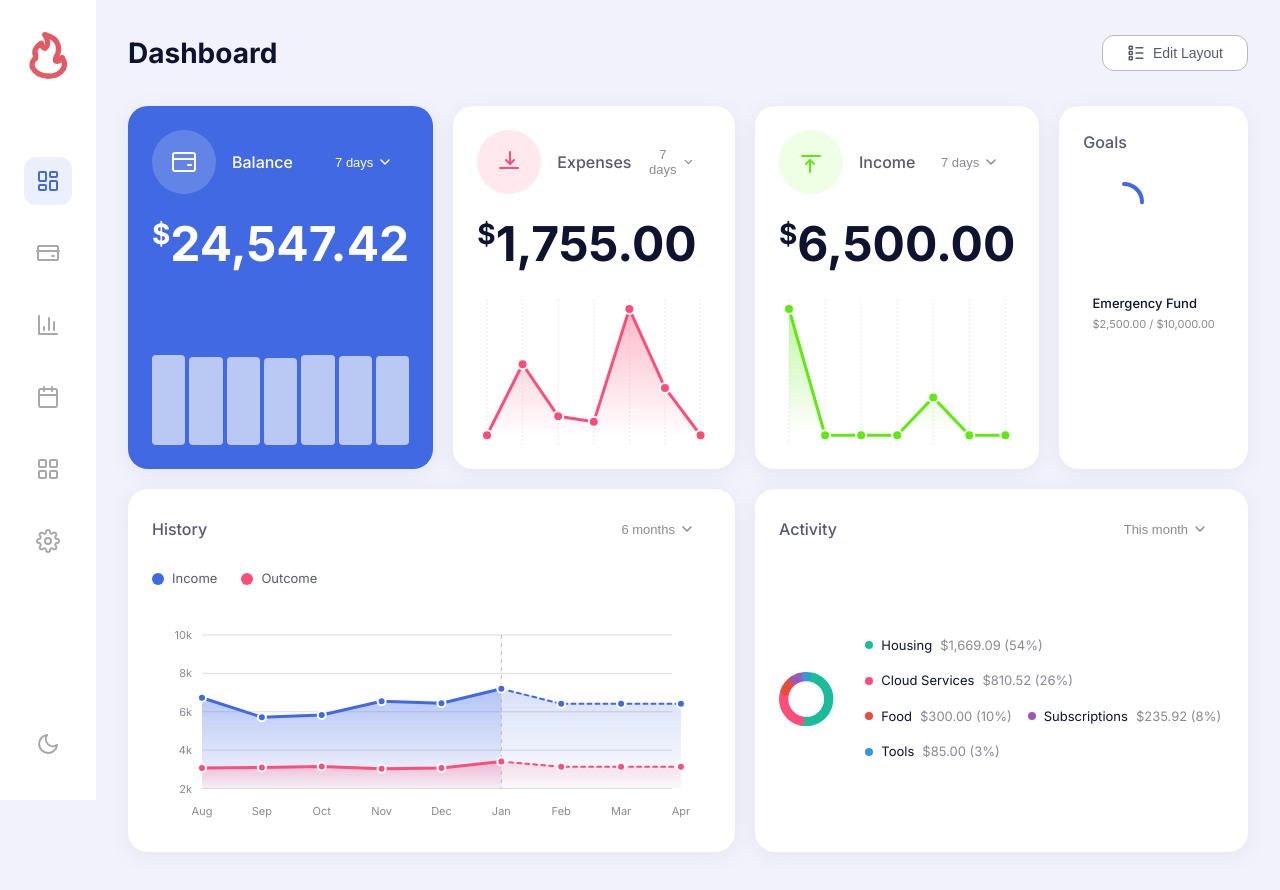
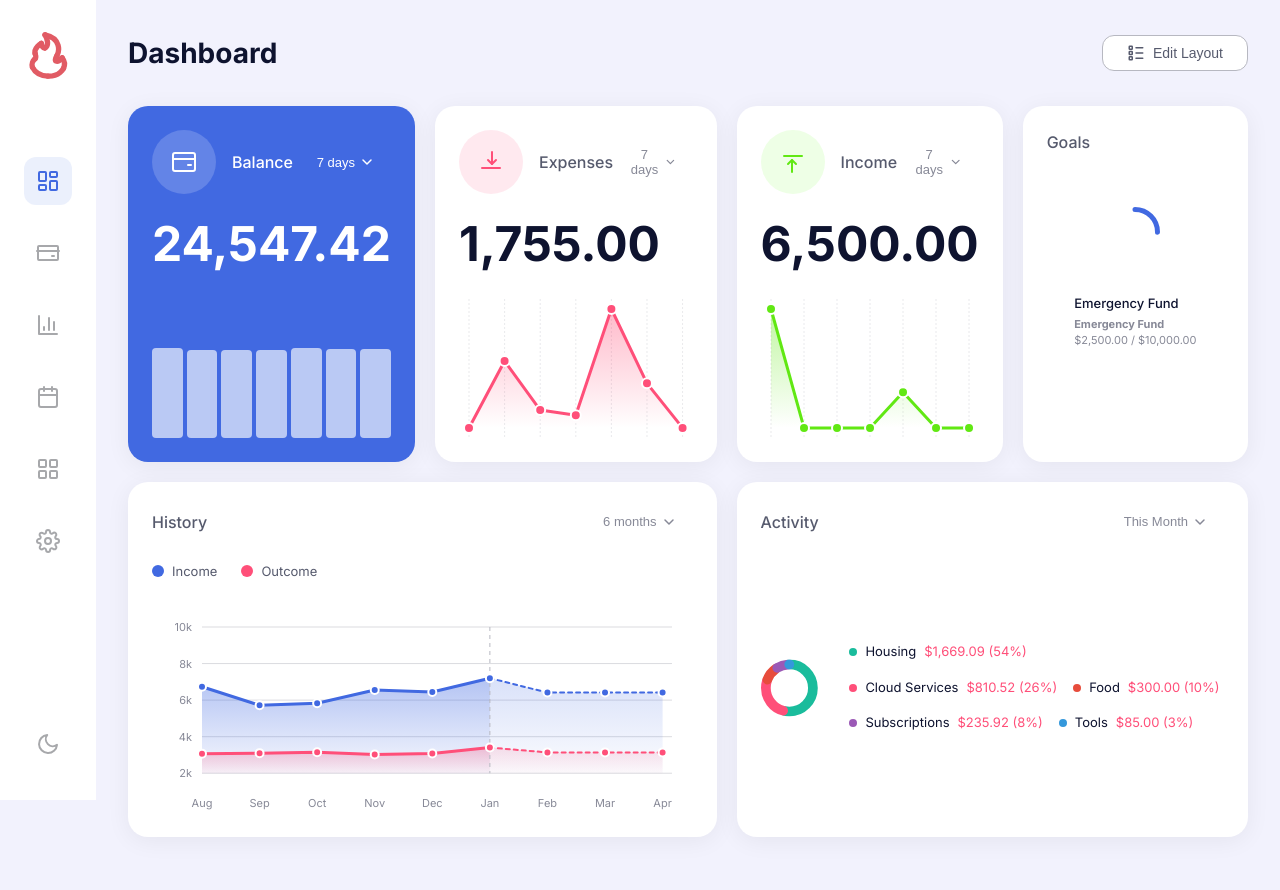
Before and after one commit to kmadsdev/BurnRate, a React (Vite) app in the folder BurnRate/: page / in a window 1280 px wide. Shown: the top 890 px of the page. Built offline with nearby package versions, Linux system fonts and the light colour scheme.

Commit message:
chore(widgets): updating widgets

```diff
--- a/BurnRate/src/components/Widgets/ActivityWidget.jsx
+++ b/BurnRate/src/components/Widgets/ActivityWidget.jsx
@@ -2,6 +2,7 @@ import { useState, useMemo } from 'react'
 import WidgetContainer from './WidgetContainer'
 import { useData } from '../../context/DataContext'
 import { getCategoryBreakdown, filterByPeriod, formatCurrency } from '../../utils/calculations'
+
 
 function DonutChart({ data, size = 140 }) {
     if (!data || data.length === 0) {
@@ -62,8 +63,8 @@ const periodToDays = {
 }
 
 function ActivityWidget({ size = '1x1' }) {
-    const { transactions } = useData()
-    const [period, setPeriod] = useState('This month')
+    const { transactions, currency } = useData()
+    const [period, setPeriod] = useState('This Month')
 
     const categoryData = useMemo(() => {
         const filterPeriod = periodToDays[period] || '30 days'
@@ -93,9 +94,9 @@ function ActivityWidget({ size = '1x1' }) {
                                         style={{ backgroundColor: category.color }}
                                     />
                                     <span>{category.name}</span>
-                                    <span style={{ marginLeft: 'auto', color: 'var(--text-muted)' }}>
-                                        {formatCurrency(category.amount)} ({category.value}%)
-                                    </span>
+                                    <div className="activity-amount" style={{ color: '#FF4F79' }}>
+                                        {formatCurrency(category.amount, currency)} ({category.value}%)
+                                    </div>
                                 </div>
                             ))
                         ) : (
--- a/BurnRate/src/components/Widgets/BalanceWidget.jsx
+++ b/BurnRate/src/components/Widgets/BalanceWidget.jsx
@@ -19,7 +19,7 @@ const periodToDays = {
 }
 
 function BalanceWidget({ size = '1x1' }) {
-    const { transactions } = useData()
+    const { transactions, currency } = useData()
     const [period, setPeriod] = useState('7 days')
 
     const days = periodToDays[period] || 7
@@ -44,7 +44,7 @@ function BalanceWidget({ size = '1x1' }) {
         >
             <div className="widget-value-container">
                 <div className="widget-value">
-                    <span className="widget-value-prefix">$</span>
+                    <span className="widget-value-prefix">{currency}</span>
                     {new Intl.NumberFormat('en-US', {
                         minimumFractionDigits: 2,
                         maximumFractionDigits: 2,
@@ -57,6 +57,7 @@ function BalanceWidget({ size = '1x1' }) {
                     data={historyData}
                     height={106}
                     barColor="rgba(255, 255, 255, 0.64)"
+                    currency={currency}
                 />
             </div>
         </WidgetContainer>
--- a/BurnRate/src/components/Widgets/ExpensesWidget.jsx
+++ b/BurnRate/src/components/Widgets/ExpensesWidget.jsx
@@ -13,7 +13,7 @@ const ExpensesIcon = () => (
 )
 
 function ExpensesWidget({ size = '1x1' }) {
-    const { transactions } = useData()
+    const { transactions, currency } = useData()
     const [period, setPeriod] = useState('7 days')
 
     const { totalExpenses, chartPoints } = useMemo(() => {
@@ -38,7 +38,7 @@ function ExpensesWidget({ size = '1x1' }) {
         >
             <div className="widget-value-container">
                 <div className="widget-value" style={{ color: 'var(--text-primary)' }}>
-                    <span className="widget-value-prefix">$</span>
+                    <span className="widget-value-prefix">{currency}</span>
                     {new Intl.NumberFormat('en-US', {
                         minimumFractionDigits: 2,
                         maximumFractionDigits: 2,
@@ -53,6 +53,7 @@ function ExpensesWidget({ size = '1x1' }) {
                     fillColor="rgba(255, 79, 121, 0.2)"
                     height={120}
                     width={250}
+                    currency={currency}
                 />
             </div>
         </WidgetContainer>
--- a/BurnRate/src/components/Widgets/GoalsWidget.jsx
+++ b/BurnRate/src/components/Widgets/GoalsWidget.jsx
@@ -5,7 +5,7 @@ import { useData } from '../../context/DataContext'
 import { formatCurrency } from '../../utils/calculations'
 
 function GoalsWidget({ size = '1x1' }) {
-    const { goals } = useData()
+    const { goals, currency } = useData()
     const navigate = useNavigate()
 
     // Filter active goals (not completed)
@@ -32,11 +32,14 @@ function GoalsWidget({ size = '1x1' }) {
         >
             <div className="goals-container" style={{
                 display: 'flex',
-                flexDirection: 'column',
+                flexDirection: size === '2x1' ? 'row' : 'column',
                 gap: '12px',
                 height: '100%',
-                justifyContent: displayGoals.length > 0 ? 'flex-start' : 'center',
-                paddingTop: displayGoals.length > 0 ? '4px' : '0'
+                alignItems: size === '2x1' ? 'center' : 'stretch',
+                justifyContent: displayGoals.length > 0
+                    ? (size === '2x1' ? 'space-around' : 'flex-start')
+                    : 'center',
+                paddingTop: displayGoals.length > 0 && size !== '2x1' ? '4px' : '0'
             }}>
                 {displayGoals.length > 0 ? (
                     displayGoals.map((goal) => {
@@ -53,20 +56,22 @@ function GoalsWidget({ size = '1x1' }) {
                                     display: 'flex',
                                     alignItems: 'center',
                                     gap: '12px',
-                                    cursor: 'pointer'
+                                    cursor: 'pointer',
+                                    flex: size === '2x1' ? 1 : 'initial',
+                                    maxWidth: size === '2x1' ? '50%' : '100%'
                                 }}
                                 onClick={(e) => {
                                     e.stopPropagation()
                                     handleGoalClick(goal.id)
                                 }}
                             >
-                                <div className="goal-chart">
+                                <div className="goal-chart" style={{ display: 'flex', justifyContent: 'center', alignItems: 'center' }}>
                                     <PieChart
                                         percentage={percentage}
-                                        size={40}
-                                        strokeWidth={4}
-                                        color="var(--accent-primary)"
-                                        backgroundColor="var(--bg-hover)"
+                                        size={50}
+                                        strokeWidth={5}
+                                        color={goal.color || "var(--accent-primary)"}
+                                        backgroundColor={goal.color ? `${goal.color}33` : "var(--bg-hover)"}
                                         showLabel={false}
                                     />
                                 </div>
@@ -86,7 +91,12 @@ function GoalsWidget({ size = '1x1' }) {
                                         color: 'var(--text-muted)',
                                         marginTop: '2px'
                                     }}>
-                                        {formatCurrency(goal.currentAmount || 0)} / {formatCurrency(goal.targetAmount || 0)}
+                                        <div className="goal-info">
+                                            <h4 className="goal-title">{goal.title}</h4>
+                                            <span className="goal-amount">
+                                                {formatCurrency(goal.currentAmount || 0, currency)} / {formatCurrency(goal.targetAmount || 0, currency)}
+                                            </span>
+                                        </div>
                                     </div>
                                 </div>
                             </div>
--- a/BurnRate/src/components/Widgets/HistoryWidget.jsx
+++ b/BurnRate/src/components/Widgets/HistoryWidget.jsx
@@ -11,7 +11,7 @@ const periodToMonths = {
 }
 
 function HistoryWidget({ size = '2x1' }) {
-    const { transactions } = useData()
+    const { transactions, currency } = useData()
     const [period, setPeriod] = useState('6 months')
 
     const { incomeData, outcomeData, timeline } = useMemo(() => {
@@ -70,6 +70,7 @@ function HistoryWidget({ size = '2x1' }) {
                         timeline={timeline}
                         width={550}
                         height={220}
+                        currency={currency}
                     />
                 </div>
             </div>
--- a/BurnRate/src/components/Widgets/IncomeWidget.jsx
+++ b/BurnRate/src/components/Widgets/IncomeWidget.jsx
@@ -13,7 +13,7 @@ const IncomeIcon = () => (
 )
 
 function IncomeWidget({ size = '1x1' }) {
-    const { transactions } = useData()
+    const { transactions, currency } = useData()
     const [period, setPeriod] = useState('7 days')
 
     const { totalIncome, chartPoints } = useMemo(() => {
@@ -38,7 +38,7 @@ function IncomeWidget({ size = '1x1' }) {
         >
             <div className="widget-value-container">
                 <div className="widget-value" style={{ color: 'var(--text-primary)' }}>
-                    <span className="widget-value-prefix">$</span>
+                    <span className="widget-value-prefix">{currency}</span>
                     {new Intl.NumberFormat('en-US', {
                         minimumFractionDigits: 2,
                         maximumFractionDigits: 2,
@@ -53,6 +53,7 @@ function IncomeWidget({ size = '1x1' }) {
                     fillColor="rgba(97, 232, 19, 0.2)"
                     height={120}
                     width={250}
+                    currency={currency}
                 />
             </div>
         </WidgetContainer>
--- a/BurnRate/src/components/Widgets/SubscriptionsWidget.jsx
+++ b/BurnRate/src/components/Widgets/SubscriptionsWidget.jsx
@@ -28,7 +28,7 @@ const frequencyToMonthly = (amount, frequency, customDays) => {
 }
 
 function SubscriptionsWidget({ size = '1x1' }) {
-    const { transactions } = useData()
+    const { transactions, currency } = useData()
 
     // Get recurring expenses (subscriptions)
     const subscriptions = transactions.filter(t =>
@@ -71,26 +71,26 @@ function SubscriptionsWidget({ size = '1x1' }) {
         >
             <div className="subscriptions-widget">
                 <div className="subscriptions-summary">
-                    <div className="subscriptions-stat">
+                    <div className="subscriptions-summary-item">
                         <span className="subscriptions-label">Monthly</span>
-                        <span className="subscriptions-value">{formatCurrency(monthlyTotal)}</span>
+                        <span className="subscriptions-value">{formatCurrency(monthlyTotal, currency)}</span>
                     </div>
-                    <div className="subscriptions-stat">
+                    <div className="subscriptions-summary-item">
                         <span className="subscriptions-label">Yearly</span>
-                        <span className="subscriptions-value">{formatCurrency(yearlyTotal)}</span>
+                        <span className="subscriptions-value">{formatCurrency(yearlyTotal, currency)}</span>
                     </div>
                 </div>
 
                 <div className="subscriptions-list">
                     {sortedSubs.length > 0 ? (
                         sortedSubs.map(sub => (
-                            <div key={sub.id} className="subscription-item">
-                                <div className="subscription-info">
-                                    <span className="subscription-name">{sub.description || sub.category}</span>
-                                    <span className="subscription-category">{sub.category}</span>
+                            <div key={sub.id} className="subscription-details">
+                                <div className="subscription-header">
+                                    <span className="subscription-title">{sub.description || sub.category}</span>
+                                    <span className="subscription-amount">{formatCurrency(sub.amount, currency)}</span>
                                 </div>
-                                <span className="subscription-amount">
-                                    {formatCurrency(sub.amount)}
+                                <span className="subscription-category">{sub.category}</span>
+                                <span className="subscription-frequency">
                                     <small>{getFrequencyLabel(sub.frequency)}</small>
                                 </span>
                             </div>
```
